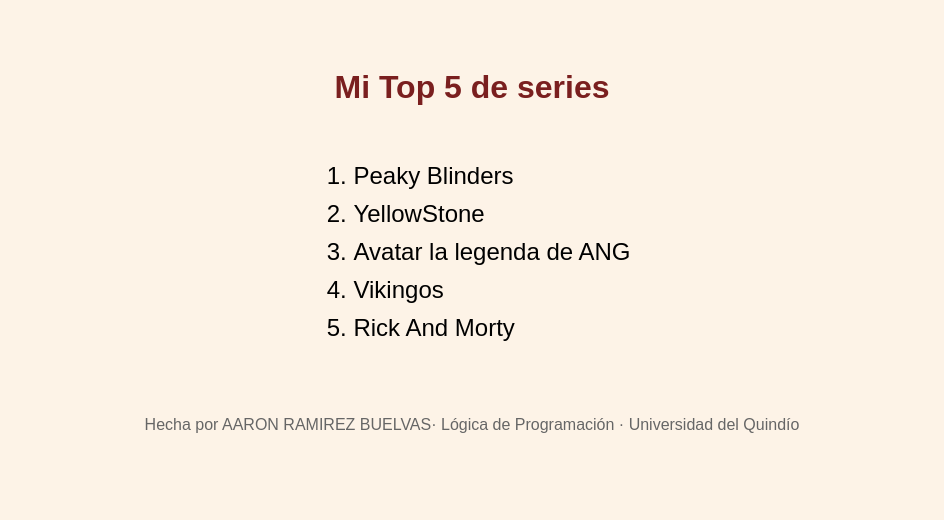
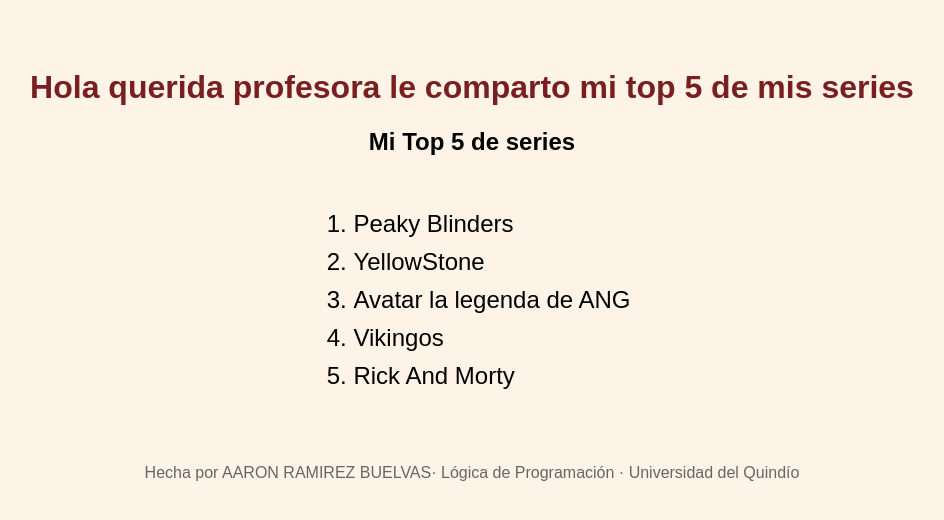
Before and after one commit to aaronaramirezb-commits/Mi-top-5, a plain HTML site: page index.html in a window 1280 px wide. Shown: the whole page, without its empty margins (168-1112 px from the left). Drawn offline with Linux system fonts and the light colour scheme.

Commit message:
agregar mensaje prara la profe

```diff
--- a/index.html
+++ b/index.html
@@ -13,7 +13,9 @@
   </style>
 </head>
 <body>
-  <h1>Mi Top 5 de series</h1>
+   <h1>Hola querida profesora le comparto mi top 5 de mis series</h1>
+
+  <h2>Mi Top 5 de series</h2>
   <ol>
     <li>Peaky Blinders</li>
     <li>YellowStone</li>
```
